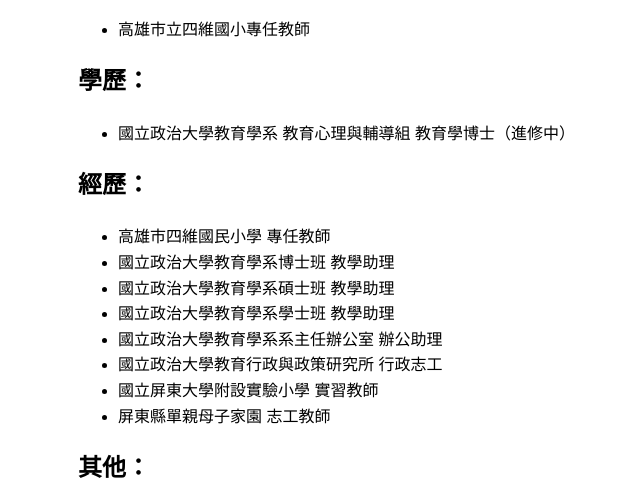
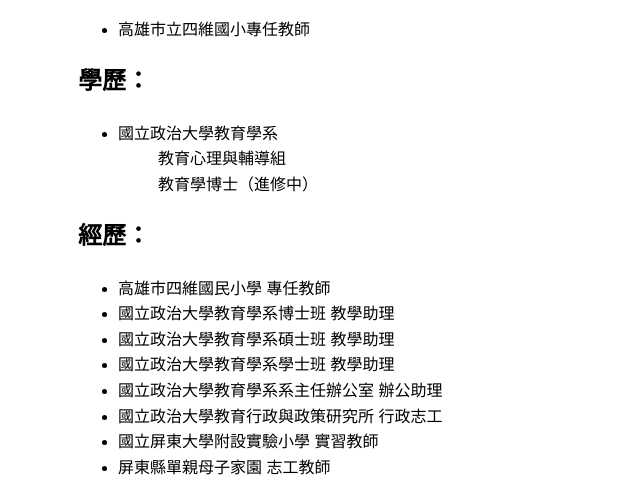
Before and after one commit to machi1007/profile, a plain HTML site: page index.html in a window 1280 px wide. Shown: the part 399-889 px from the top of the page, without its empty margins (262-902 px from the left). Drawn offline with Linux system fonts and the light colour scheme.

Commit message:
Update index.html

```diff
--- a/index.html
+++ b/index.html
@@ -37,9 +37,13 @@
     </ul>
     <h2>學歷：</h2>
     <ul>
-        <li>國立政治大學教育學系
-            教育心理與輔導組
-            教育學博士（進修中）</li>
+        <li>國立政治大學教育學系</li>
+    <ul>
+        教育心理與輔導組
+    </ul>
+    <ul>
+        教育學博士（進修中）
+    </ul>
         <!-- 可以繼續列舉其他作品 -->
     </ul>
     <h2>經歷：</h2>
```
